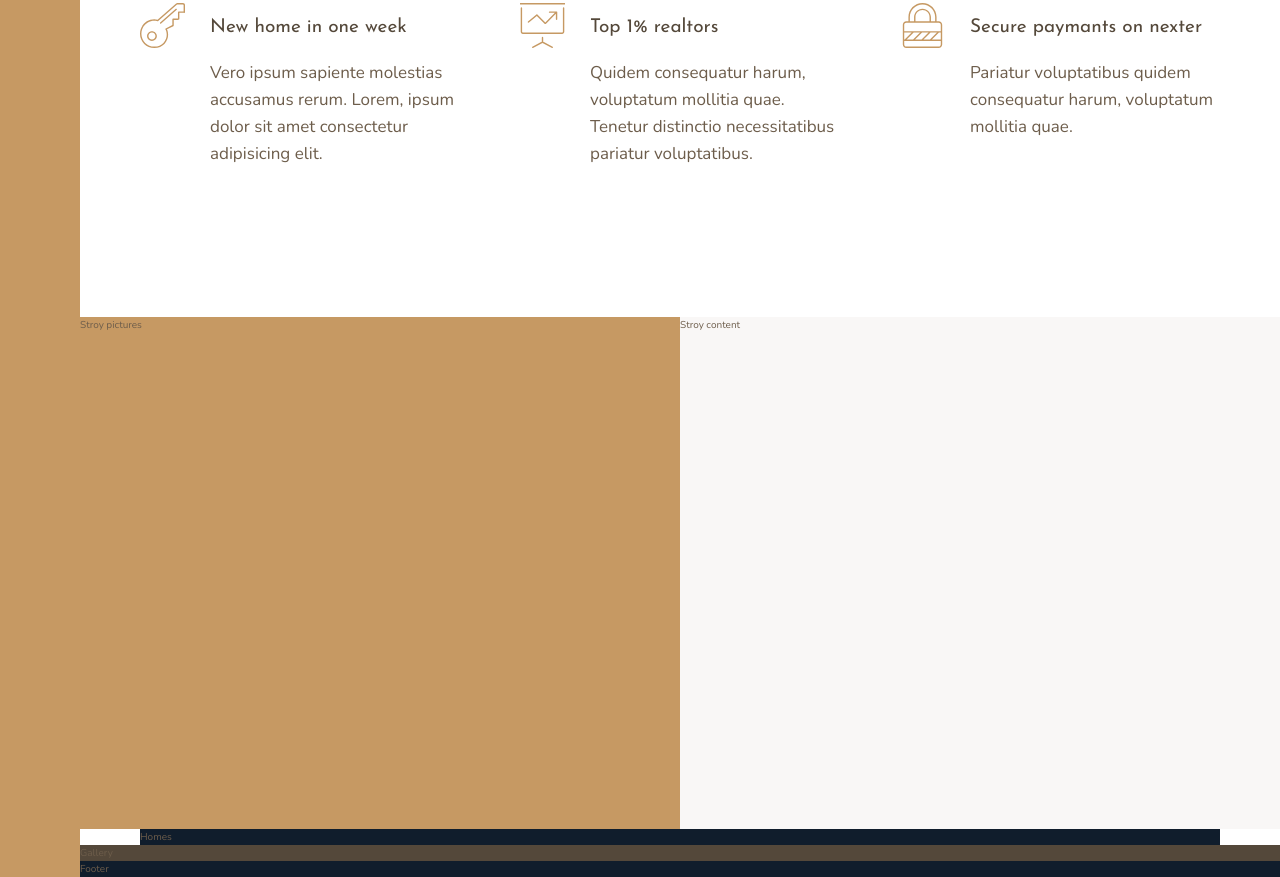
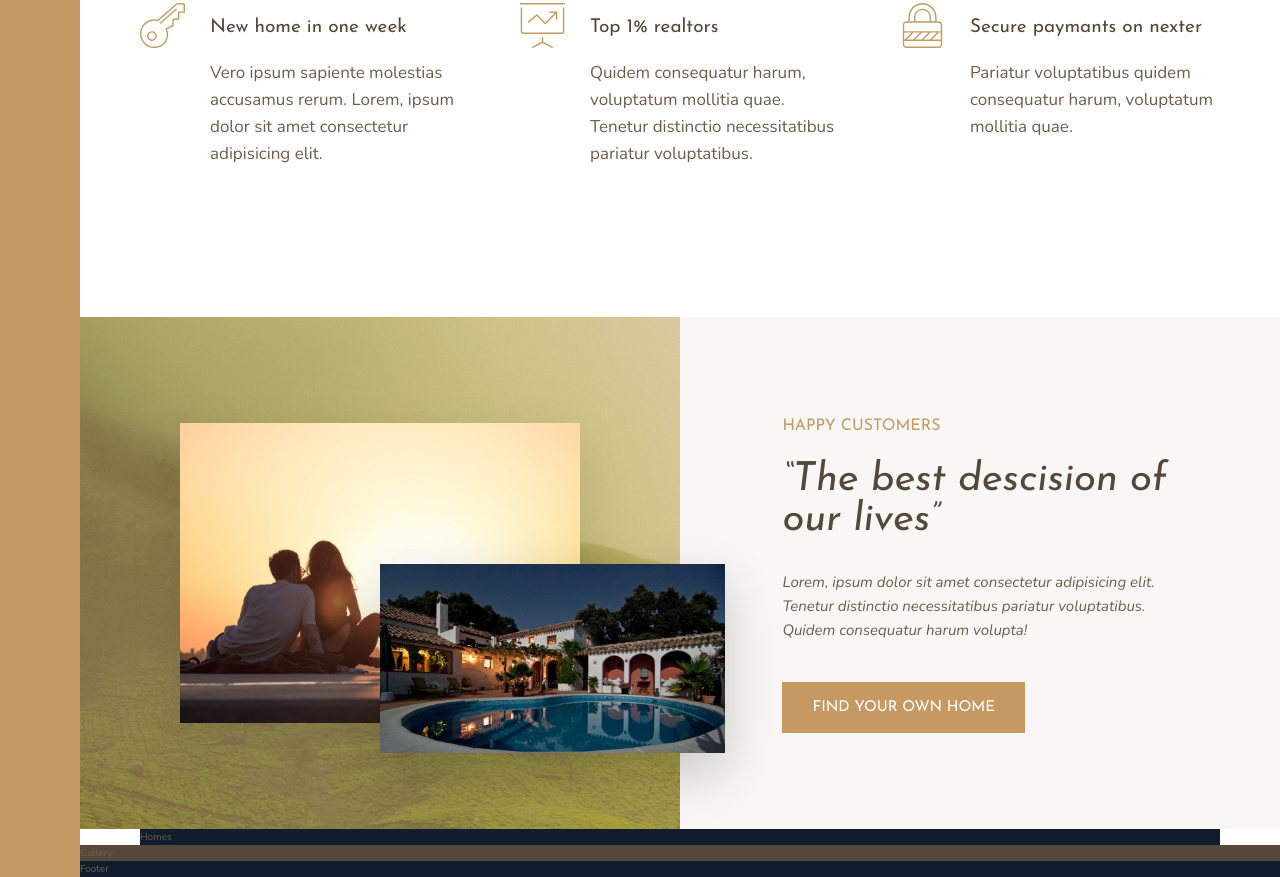
Before and after one commit to artii47/css-grid-course-project, a website: page index.html in a window 1280 px wide. Shown: the part 991-1868 px from the top of the page. Drawn offline with nearby package versions, Linux system fonts and the light colour scheme.

Commit message:
section story

```diff
--- a/index.html
+++ b/index.html
@@ -97,11 +97,16 @@
     </section>
 
     <div class="story__pictures">
-      Stroy pictures
+      <img class="story__img--1" src="./img/story-1.jpeg" alt="new house">
+      <img class="story__img--2" src="./img/story-2.jpeg" alt="new house">
+
     </div>
 
     <div class="story__content">
-      Stroy content
+      <h3 class="heading-3 mb-sm">Happy Customers</h3>
+      <h2 class="heading-2 heading-2--dark mb-md">&ldquo;The best descision of our lives&rdquo;</h2>
+      <p class="story__text">Lorem, ipsum dolor sit amet consectetur adipisicing elit. Tenetur distinctio necessitatibus pariatur voluptatibus. Quidem consequatur harum volupta!</p>
+      <button class="btn">Find your own home</button>
     </div>
 
     <section class="homes">
--- a/sass/_features.scss
+++ b/sass/_features.scss
@@ -1,4 +1,4 @@
-.features{
+.features {
   grid-column: center-start/center-end;
 
   margin: 15rem 0;
@@ -10,24 +10,21 @@
   align-items: start;
 }
 
-.feature{
+.feature {
   display: grid;
   grid-template-columns: min-content 1fr;
   grid-row-gap: 1.5rem;
   grid-column-gap: 2.5rem;
 
-
-  &__text{
+  &__text {
     font-size: 1.7rem;
   }
 
-  &__icon{
+  &__icon {
     fill: $color-primary;
     width: 4.5rem;
     height: 4.5rem;
-    grid-row: 1/ span 2 ;
+    grid-row: 1 / 3;
     transform: translateY(-1rem);
   }
-
-
 }
--- a/sass/_story.scss
+++ b/sass/_story.scss
@@ -1,13 +1,42 @@
 .story{
   &__pictures{
     background-color: $color-primary;
+    grid-column: full-start / col-end 4;
+    background-image: linear-gradient(rgba($color-primary, .5), rgba($color-primary, .5)),url('../img/back.jpg');
+    display: grid;
+    grid-template-rows: repeat(6, 1fr);
+    grid-template-columns: repeat(6, 1fr);
+    align-items: center;
+  }
 
-    grid-column: full-start / col-end 4;
+  &__img--1{
+    width: 100%;
+    grid-row: 2/ 6;
+    grid-column: 2/6;
+    box-shadow: 0 2rem 5rem rgba(#000, .1);
+  }
+  &__img--2{
+    width: 115%;
+    z-index: 100;
+    grid-row: 4/6;
+    grid-column: 4/7;
+    box-shadow: 0 2rem 5rem rgba(#000, .2);
+
   }
 
   &__content{
     background-color: $color-grey-light-1;
+    grid-column: col-start 5 / full-end;
+    padding: 6rem 8vw;
+    display: flex;
+    flex-direction: column;
+    justify-content: center;
+    align-items: flex-start;
+  }
 
-    grid-column: col-start 5 / full-end;
+  &__text{
+    font-size: 1.5rem;
+    font-style: italic;
+    margin-bottom: 4rem;
   }
 }
--- a/sass/_typography.scss
+++ b/sass/_typography.scss
@@ -8,13 +8,9 @@
 }
 .heading-2 {
   @extend %heading;
-}
-.heading-3 {
-  @extend %heading;
-}
-.heading-4 {
-  @extend %heading;
-  font-size: 1.9rem;
+  font-size: 4rem;
+  font-style: italic;
+  line-height: 1;
 
   &--light{
     color: $color-grey-light-1;
@@ -23,3 +19,38 @@
     color: $color-grey-dark-1;
   }
 }
+.heading-3 {
+  @extend %heading;
+  font-size: 1.6rem;
+  color: $color-primary;
+  text-transform: uppercase;
+}
+.heading-4 {
+  @extend %heading;
+  font-size: 1.9rem;
+
+
+  &--light{
+    color: $color-grey-light-1;
+  }
+  &--dark {
+    color: $color-grey-dark-1;
+  }
+}
+
+.btn{
+  background-color: $color-primary;
+  color: #fff;
+  border: none;
+  border-radius: 0;
+  font-family: $font-display;
+  font-size: 1.5rem;
+  text-transform: uppercase;
+  padding: 1.8rem 3rem;
+  cursor: pointer;
+  transition: all .2s;
+
+  &:hover{
+    background-color: $color-primary-dark;
+  }
+}
--- /dev/null
+++ b/sass/_utilities.scss
@@ -0,0 +1,12 @@
+.mb-sm {
+  margin-bottom: 2rem;
+}
+.mb-md {
+  margin-bottom: 3rem;
+}
+.mb-lg {
+  margin-bottom: 4rem;
+}
+.mb-hg {
+  margin-bottom: 8rem;
+}
--- a/sass/main.scss
+++ b/sass/main.scss
@@ -8,3 +8,4 @@
 @import "homes";
 @import "gallery";
 @import "footer";
+@import "utilities";
```
Also changed, not shown: css/style.css.
